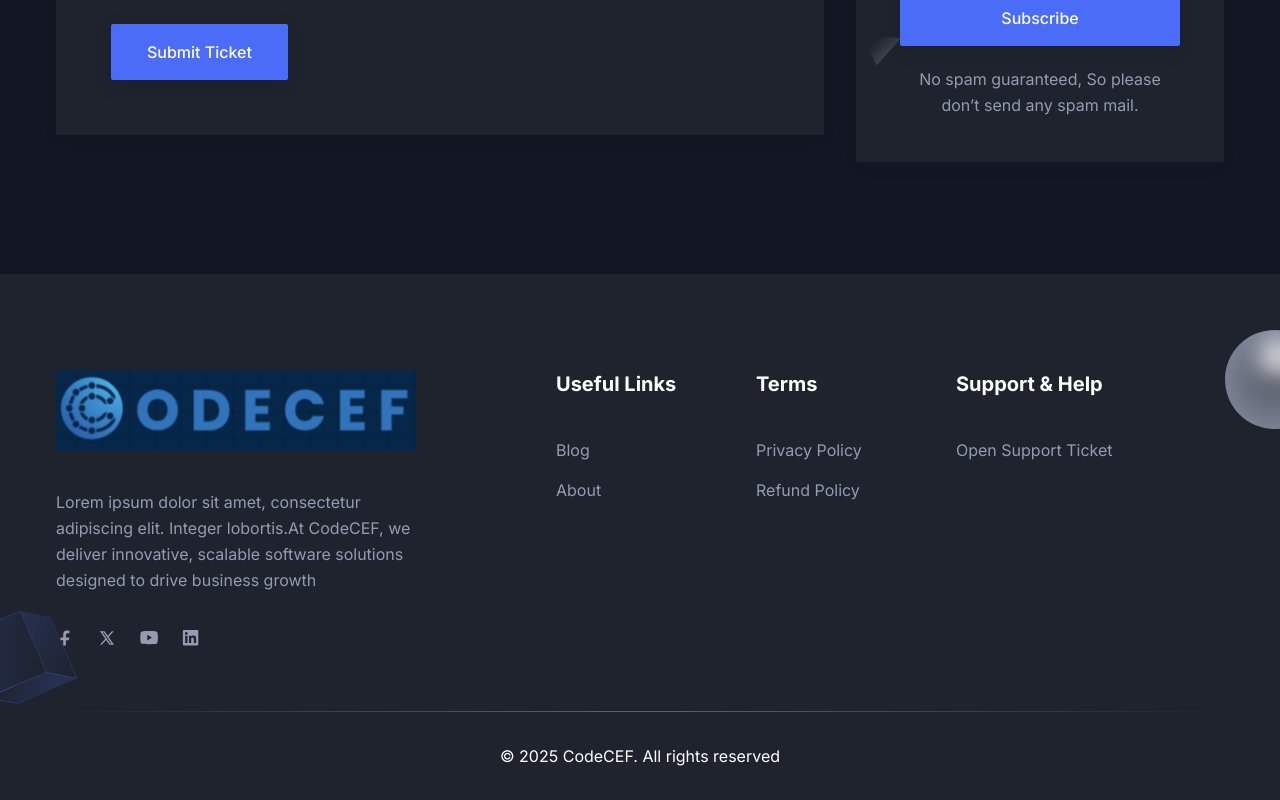
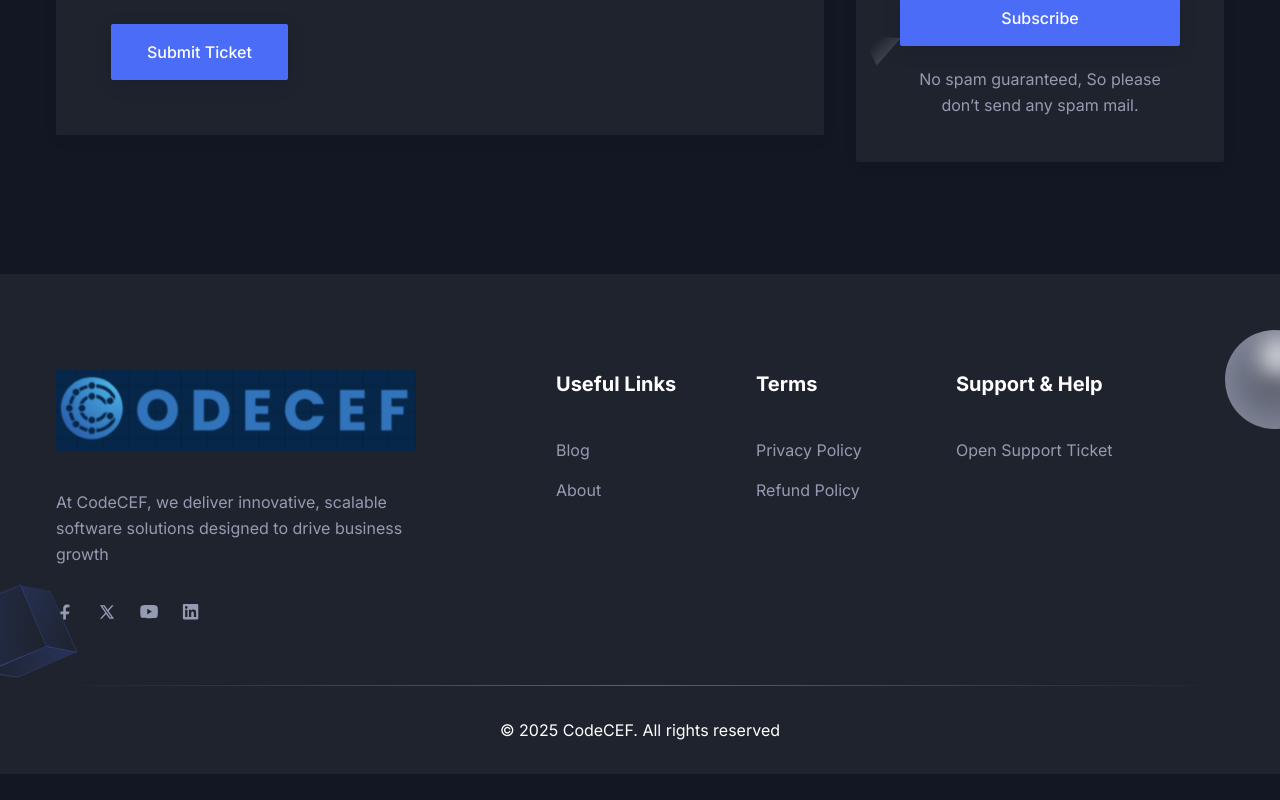
Before and after one commit to codecef/codecef, a Next.js app: page / in a window 1280 px wide. Shown: the part 4688-5488 px from the top of the page. After the commit the page ends 5462 px from the top, so only its background shows below. Built offline with nearby package versions, Linux system fonts and the light colour scheme.

Commit message:
final footer

```diff
--- a/src/components/Footer/index.tsx
+++ b/src/components/Footer/index.tsx
@@ -27,8 +27,7 @@ const Footer = () => {
                   />
                 </Link>
                 <p className="mb-9 text-base leading-relaxed text-body-color dark:text-body-color-dark">
-                Lorem ipsum dolor sit amet, consectetur adipiscing elit.
-                Integer lobortis.At CodeCEF, we deliver innovative, scalable software solutions designed to drive business growth
+                At CodeCEF, we deliver innovative, scalable software solutions designed to drive business growth
                 </p>
                 <div className="flex items-center">
                   <a
```
